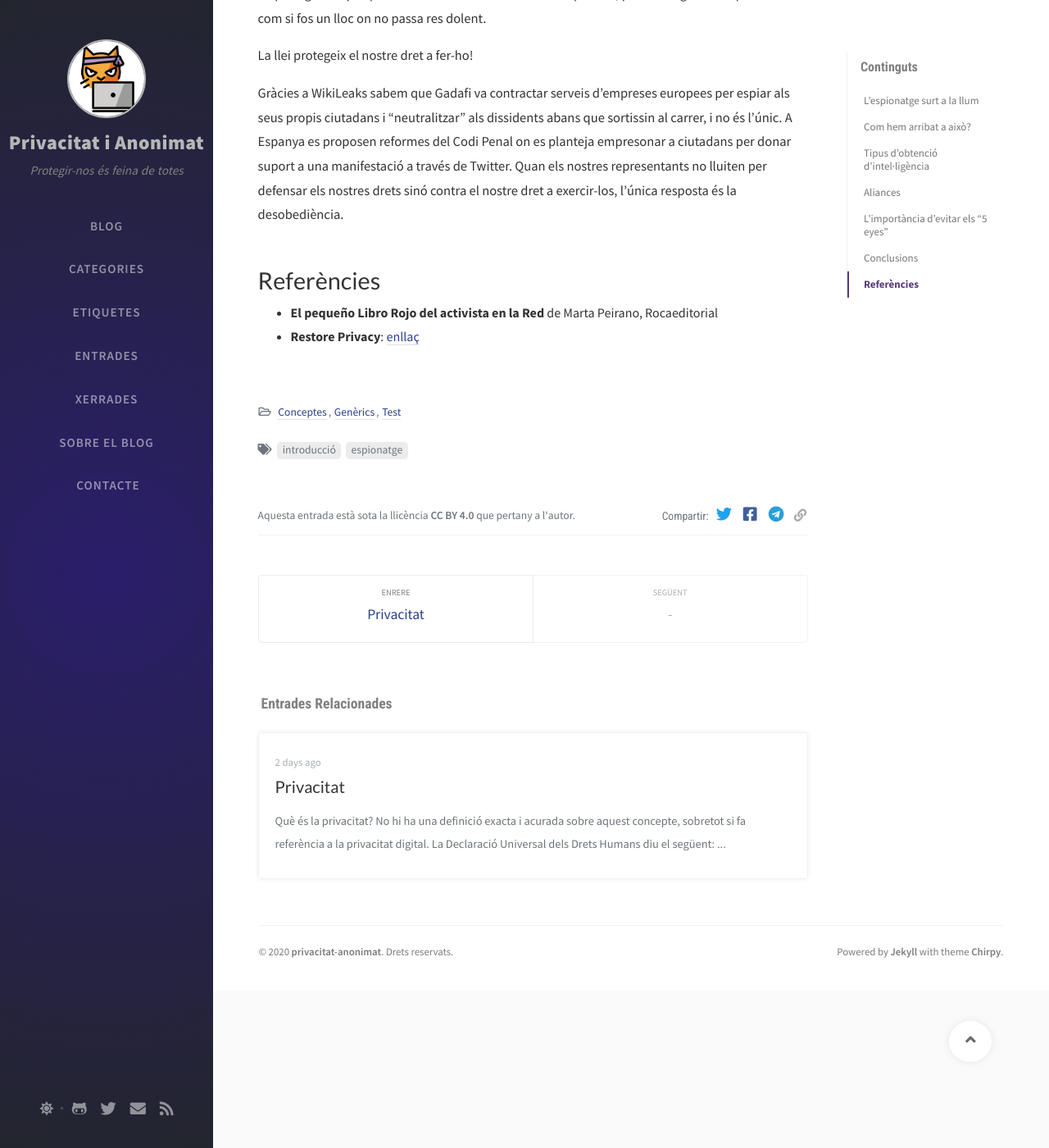
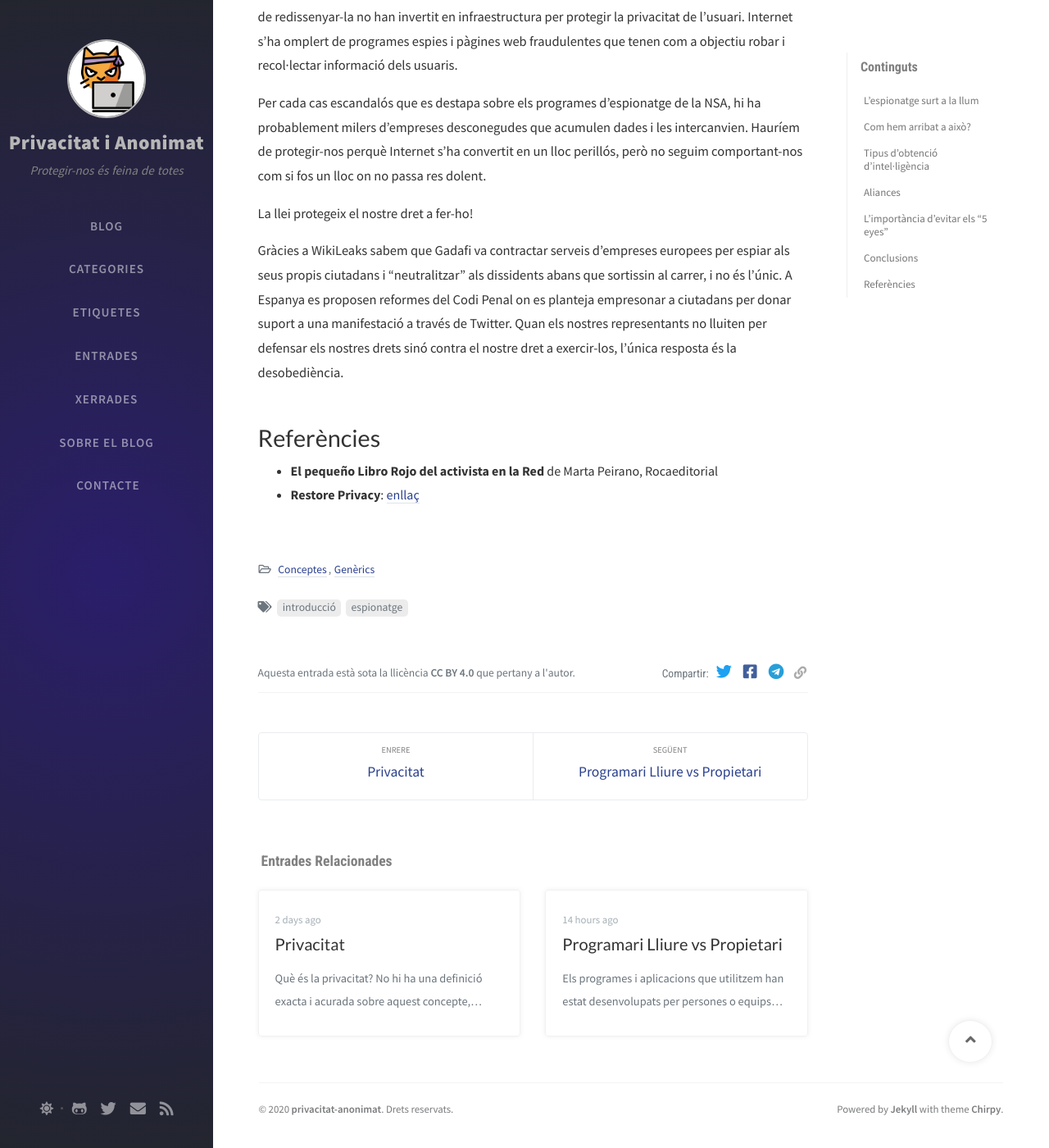
Before and after one commit to privacitat-anonimat/privacitat-anonimat.github.io, a Jekyll site: the page built from _posts/2020-05-05-espionatge.md, in a window 1280 px wide and 1400 px high, scrolled down 8013 px. Shown: the whole window at 82% size. Built offline with Jekyll 4.4.1, drawn with Linux system fonts in a browser that asks for light colours; nearby versions of some CDN libraries; comment, search, counter and statistics services are not loaded; some of the changed lines change nothing that is shown.

Commit message:
Programari lliure vs propietari

```diff
--- a/_posts/2020-05-05-espionatge.md
+++ b/_posts/2020-05-05-espionatge.md
@@ -2,7 +2,7 @@
 title: Espionatge Massiu
 author: privacitat-anonimat
 date: 2020-05-05
-categories: [Conceptes,Genèrics,Test]
+categories: [Conceptes,Genèrics]
 tags: [introducció,espionatge]
 ---
 
@@ -70,6 +70,8 @@
 Amb el temps, s'han creat aliances internacionals d'intel·ligència que representen a diversos països d'arreu del món. Aquestes aliances treballen col·lectivament per obtenir i compartir informació obtinguda de l'espionatge massiu entre elles.
 
 Les agències d'espionatge no treballen soles. Juntament amb els proveïdors de telefonia i Internet i altres companyies tecnològiques, punxen les comunicacions per obtenir informació. Això implica que el teu proveïdor d'Internet, com per exemple Telefònica o Vodafone, són adversaris locals que espien als ciutadans per les agències d'espionatge. I no, això no és una teoria. Aquestes pràctiques estan ben documentades al documental [PRISM](https://en.wikipedia.org/wiki/PRISM_(surveillance_program)) o a [Room 641a](https://www.pbs.org/video/frontline-room-641a/) per exemple amb l'empresa de telefonia estadounedense AT&T i la NSA.
+
+![](https://raw.githubusercontent.com/privacitat-anonimat/privacitat-anonimat.github.io/master/img/2020-05-05-espionatge/5eyes.png)
 
 ## Aliança dels "5 eyes"
 L'història d'aquesta aliança comença durant la Segona Guerra Mundial i l'acord [UKUSA](https://ca.wikipedia.org/wiki/UKUSA) que va ser signat el 1946 quan va acabar la guerra. Aquest acord formalitza la col·laboració entre el Regne Unit i els Estats Units en temes de recol·lecció i compartició d'intel·ligència.
--- /dev/null
+++ b/_posts/2020-05-06-programari.md
@@ -0,0 +1,115 @@
+---
+title: Programari Lliure vs Propietari
+author: privacitat-anonimat
+date: 2020-05-06
+categories: [Conceptes,Bàsics]
+tags: [introducció,programari]
+---
+
+Els programes i aplicacions que utilitzem han estat desenvolupats per persones o equips que han treballat de manera independent o sota el paraigua d'una empresa. Els usuaris moltes vegades utilitzem el programa només per les seves funcionalitats i no ens preocupem de llegir les especificacions tècniques o el codi.
+
+Quan parlem de privacitat és molt important que l'usuari sàpiga exactament que està fent el programa. És per això, que és necessari conèixer els diferents tipus de llicències que poden utilitzar quan es llença al mercat un programa o aplicació.
+
+Bàsicament, a nosaltres ens interessen els següents tipus: el programari lliure i el propietari. Començaré posant un exemple perquè es vegi clarament la diferència abans d'entrar en aspectes més tècnics:
+
+Imaginem que hi ha una caixa amb gatets petits penjada d'una grua a uns metres del terra i un panell amb dos botons que tenen una única funció: deixar la caixa a terra sense que passi res als gatets.
+
+El primer botó hi ha el següent missatge:
+> Maquinària de la grua privada. Copyright 2020 Empresa1234. Tots els drets reservats. Totes les peticions per veure el funcionament de la grua seran denegades, però prometem deixar els gatets a terra sans i estalvis.
+
+El segon botó té el següent missatge:
+> Maquinària de la grua lliure i disponible per a tothom. Mecànics d'arreu del món hi han contribuït i han revisat la maquinària i el seu funcionament. Sigues lliure de revisar-la i preguntar qualsevol dubte als mecànics abans de clicar el botó.
+
+Sabent això, quin botó clicaríeu? La decisió és senzilla. La majoria segurament clicaríeu el botó amb el qual heu pogut assegurar que tot el procés per deixar els gatets a terra és segur.
+
+Al món digital passa exactament el mateix, però en lloc de grues i maquinària parlem del codi font de les aplicacions. Algunes podem saber exactament el que fan i d'altres ens hem de fiar del que diu l'empresa.
+
+![](https://raw.githubusercontent.com/privacitat-anonimat/privacitat-anonimat.github.io/master/img/2020-05-06-programari/opensource.jpeg)
+
+
+# Programari Lliure
+Programari lliure és aquell programari que concedeix a tothom permís per utilitzar-lo, copiar-lo i distribuir-lo amb o sense modificacions i de forma gratuïta o a canvi d'una quota. Això implica, particularment, que el codi font ha d'estar disponible.
+
+No confondre programari lliure amb programari gratuït. Hi ha empreses o desenvolupadors que tenen el codi del programa o aplicació obert però l'usuari ha de fer una contribució econòmica si vol utilitzar algunes funcionalitats.
+
+## Característiques
+* **Preu**: acostuma a ser gratuït o té un cost molt baix. La majoria d'empreses i desenvolupadors de programari lliure que el posen a disposició dels usuaris de manera gratuïta, demanen contribucions voluntàries per a poder pagar el manteniment i el servei d'atenció als usuaris.
+* **Servei**: per una banda té una gran comunitat al darrere, tant de desenvolupadors com d'usuaris, que ofereixen ajuda a través de blogs o fòrums. Però, per altra banda, a vegades les respostes poder tardar a arribar.
+* **Innovació**: en ser codi obert, permet molta flexibilitat i llibertat per modificar el programari, sigui per millorar o afegir funcionalitats noves. No obstant això, molts canvis poden provocar un problema de manteniment si el codi creix molt.
+* **Usabilitat**: és la característica més criticada del programari lliure. Moltes vegades el programa i les seves funcionalitats no les revisa cap equip especialitzat en la usabilitat. Això provoca que els usuaris trobin que l'aplicació és complicada d'utilitzar i poc intuïtiva.
+* **Seguretat**: el fet que el codi font pugui ser llegit per tothom, provoca que sigui més fàcil detectar forats de seguretat i solucionar-los. A més a més, s'acostumen a publicar els resultats de les auditories de seguretat.
+* **Privacitat**: com que el codi és lliure, els usuaris poden estar segurs de què fa amb exactitud cada funcionalitat de l'aplicació. Això permet detectar fàcilment si l'aplicació envia informació sensible de l'usuari a les empreses.
+
+## Examples
+* **Sistemes Operatius**
+	* Linux i les seves distribucions
+	* Tails
+	* Whonix
+* **Navegadors**
+	* Firefox
+	* Tor Browser
+	* DuckDuckGo
+	* Onion Browser
+* **Cercadors**
+	* DuckDuckGo
+	* StartPage
+	* Qwant
+* **Correus Electrònics**
+	* ProtonMail
+	* Tutanota
+* ** Missatgeria Instantània**
+	* Signal
+	* Wire
+	* Riot (Matrix)
+	* Briar
+	* Jami
+* **Núvol**
+	* CryptPad
+
+
+# Programari Propietari
+Programari propietari és qualsevol programa que no és lliure. El seu ús, distribució o modificació està prohibit, o requereix que demaneu permís, o conté tals restriccions que no es pot distribuir o modificar lliurement.
+
+## Característiques
+* **Preu**: normalment hi ha un període de proves disponible però quan s'acaba, l'usuari ha de comprar la llicència per a poder utiltizar el programa.
+* **Servei**: és probablement la millor característica del programari propietari. La majoria de les empreses tenen un equip que es dedica exclusivament a resoldre els dubtes que tenen els usuaris. Això permet una atenció ràpida i personalitzada.
+* **Innovació**: tot i que els canvis al codi estan lligats a les especificacions escollides al començar el projecte i són inamovibles encara que l'usuari ho demani. Tot i això, aquesta rigidesa permet un creixement controlat del programa.
+* **Usabilitat**: aquesta característica és la peça clau si una empresa vol vendre un programa, ja que tot dependrà de la facilitat que tingui l'usuari en utilitzar-lo. A més a més, juntament amb l'atenció al client, es creen molts manuals d'usuari per facilitar la tasca d'aprenentatge d'ús.
+* **Seguretat**: al no poder llegir el codi font, l'usuari s'ha de fiar del que diu l'empresa. A més a més, moltes empreses creuen en la seguretat per ofuscació, que implica que són segures no perquè utilitzin protocols segurs, sinó perquè utilitzen protocols poc coneguts. Això és una falsa sensació de seguretat.
+* **Privacitat**: no és possible saber si el codi té "backdoors", que permeten accedir a l'empresa entrar al compte de qualsevol usuari o al seu dispositiu, o si les funcionalitats envien informació sensible sobre l'usuari a l'empresa. L'usuari s'ha de fiar del que diuen les polítiques de l'empresa.
+
+
+## Examples
+* **Sistemes Operatius**
+	* Windows
+	* Mac OS
+	* iOS
+	* Android
+* **Navegadors**
+	* Chrome
+	* Edge
+	* Safari
+* **Cercadors**
+	* Google
+	* Bing
+	* Yahoo
+* **Correus Electrònics**
+	* Gmail
+	* Outlook
+* ** Missatgeria Instantània**
+	* Whatsapp
+	* Telegram
+	* LINE
+* **Núvol**
+	* Dropbox
+	* Google Drive
+
+# Conclusions
+Si us preocupeu per la privacitat i anonimat mentre navegueu per Internet o utilitzeu dispositius electrònics, és molt important que prioritzeu l'ús de programari lliure davant del privat. Moltes vegades això serà complicat, com en el cas dels sistemes operatius per mòbils, o tediós perquè requerirà un esforç individual en aprendre a utilitzar programes poc coneguts pel públic en general.
+
+Heu d'entendre que el programari privat és completament obtús. Per exemple, el sistema operatiu Windows envia a Microsoft cada acció i tecla que cliqueu al vostre ordinador. Quan busqueu per Google, aquest crea perfils digitals que creua després amb els de Facebook i Instagram.
+
+La majoria de vegades requerirà un esforç, però personalment penso que val molt la pena i que, un cop ho proveu, veureu que no és tan complicat d'utilitzar un Linux o Signal, per exemple, del que us havien fet creure.
+
+# Referències
+* **GNU**: [enllaç](https://www.gnu.org/philosophy/categories.ca.html)
```
Also changed, not shown: _posts/2020-05-04-privacitat.md (+1 -1 lines), README.md, img/2020-05-06-programari/opensource.jpeg (added).
